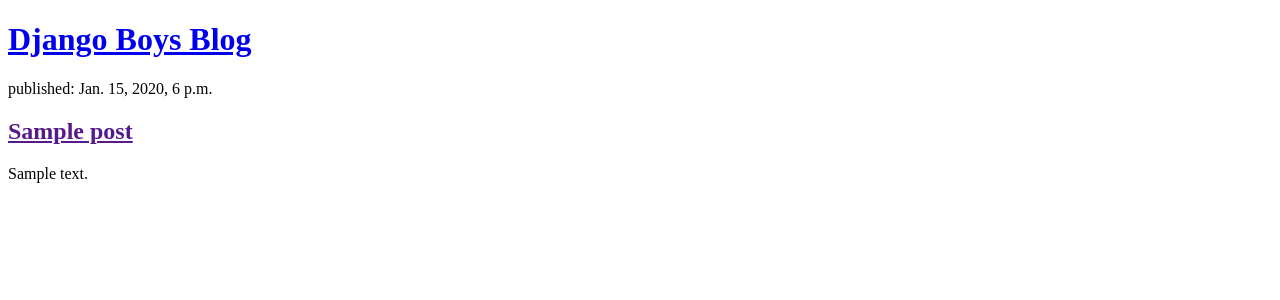
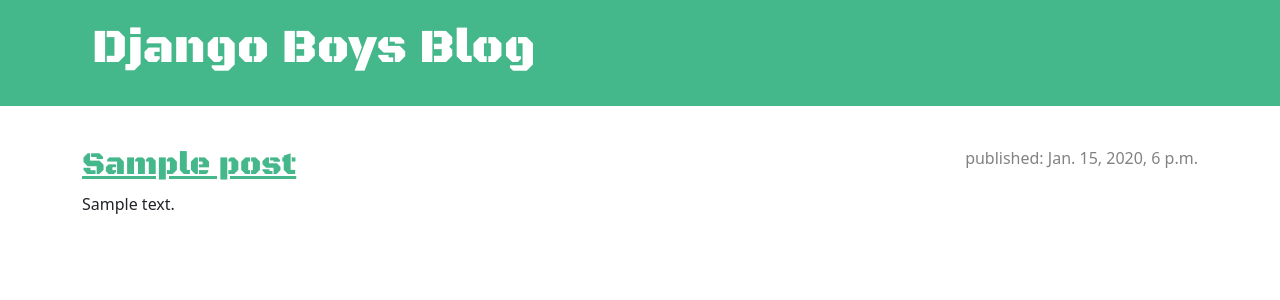
Before and after one commit to edchelstephens/djangoboys, a Django app: page / in a window 1280 px wide. Shown: the top 300 px of the page. Run offline with Django 4.2, Linux system fonts and the light colour scheme; tables that the repository leaves empty hold one stand-in row (values such as "Sample post").

Commit message:
style: style page.

```diff
--- /dev/null
+++ b/blogs/static/blogs/css/blog.css
@@ -0,0 +1,77 @@
+.page-header {
+    background-color: #44B78B;
+
+    margin-top: 0;
+    margin-bottom: 40px;
+    padding: 20px 20px 20px 40px;
+}
+
+.page-header h1,
+.page-header h1 a,
+.page-header h1 a:visited,
+.page-header h1 a:active {
+    color: #ffffff;
+    font-size: 36pt;
+    text-decoration: none;
+}
+
+h1,
+h2,
+h3,
+h4 {
+    font-family: 'Black Ops One', cursive;
+}
+
+
+
+.date {
+    color: #828282;
+}
+
+.save {
+    float: right;
+}
+
+.post-form textarea,
+.post-form input {
+    width: 100%;
+}
+
+.top-menu,
+.top-menu:hover,
+.top-menu:visited {
+    color: #ffffff;
+    float: right;
+    font-size: 26pt;
+    margin-right: 20px;
+}
+
+.post {
+    margin-bottom: 70px;
+}
+
+.post h2 a,
+.post h2 a:visited {
+    color: #000000;
+}
+
+.post>.date,
+.post>.actions {
+    float: right;
+}
+
+.btn-secondary,
+.btn-secondary:visited {
+    color: #44B78B;
+    background: none;
+    border-color: #44B78B;
+}
+
+.btn-secondary:hover {
+    color: #FFFFFF;
+    background-color: #44B78B;
+}
+
+.post-title a{
+    color: #44B78B !important
+}
--- a/blogs/templates/blogs/post_lists.html
+++ b/blogs/templates/blogs/post_lists.html
@@ -1,3 +1,5 @@
+{% load static %}
+
 <!DOCTYPE html>
 <html lang="en">
   <head>
@@ -5,17 +7,47 @@
     <meta http-equiv="X-UA-Compatible" content="IE=edge" />
     <meta name="viewport" content="width=device-width, initial-scale=1.0" />
     <title>Django Boys Blog</title>
+    <link
+      rel="stylesheet"
+      href="https://cdn.jsdelivr.net/npm/bootstrap@5.1.3/dist/css/bootstrap.min.css"
+      integrity="sha384-1BmE4kWBq78iYhFldvKuhfTAU6auU8tT94WrHftjDbrCEXSU1oBoqyl2QvZ6jIW3"
+      crossorigin="anonymous"
+    />
+    <link
+      href="//fonts.googleapis.com/css?family=Lobster&subset=latin,latin-ext"
+      rel="stylesheet"
+      type="text/css"
+    />
+
+    <link rel="preconnect" href="https://fonts.googleapis.com" />
+    <link rel="preconnect" href="https://fonts.gstatic.com" crossorigin />
+    <link
+      href="https://fonts.googleapis.com/css2?family=Black+Ops+One&display=swap"
+      rel="stylesheet"
+    />
+
+    <link rel="stylesheet" href="{% static 'blogs/css/blog.css' %}" />
   </head>
   <body>
-    <header>
-      <h1><a href="/">Django Boys Blog</a></h1>
+    <header class="page-header">
+      <div class="container">
+        <h1>
+          <a href="/">Django Boys Blog</a>
+        </h1>
+      </div>
     </header>
-    {% for post in posts %}
-    <article>
-      <time>published: {{ post.published_at}}</time>
-      <h2><a href="">{{ post.title }}</a></h2>
-      <p>{{ post.text }}</p>
-    </article>
-    {% endfor %}
+    <main class="container">
+      <div class="row">
+        <div class="col">
+          {% for post in posts %}
+          <article class="post">
+            <time class="date">published: {{ post.published_at}}</time>
+            <h2 class="post-title"><a href="">{{ post.title }}</a></h2>
+            <p class="post-text">{{ post.text | linebreaksbr }}</p>
+          </article>
+          {% endfor %}
+        </div>
+      </div>
+    </main>
   </body>
 </html>
```
